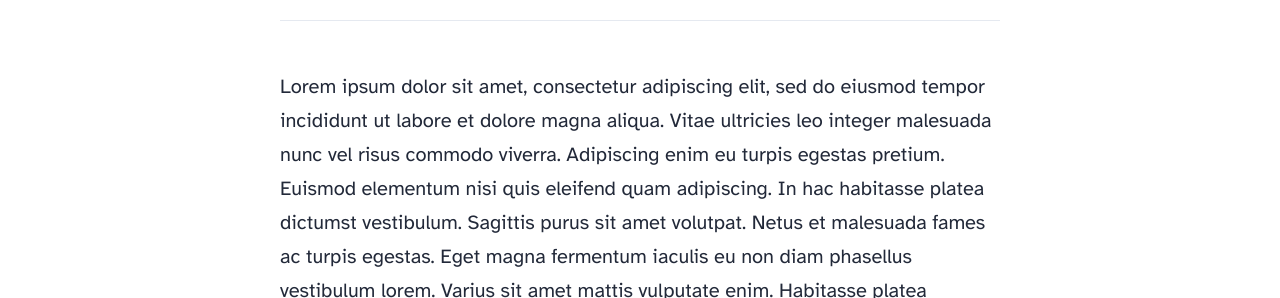
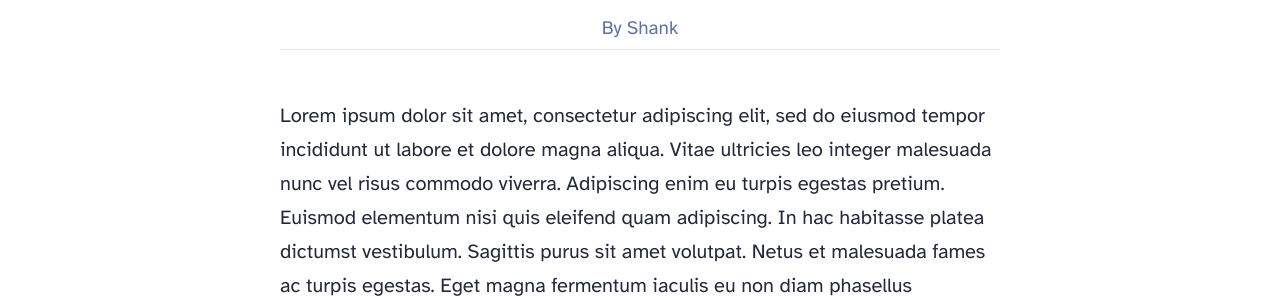
Before and after one commit to devshank3/devshank3.github.io, an Astro site: page /blog/first-post in a window 1280 px wide. Shown: the part 802-1100 px from the top of the page. Built offline with nearby package versions, Linux system fonts and the light colour scheme; Astro itself is replaced by a stand-in of ours.

Commit message:
Add author frontmatter and display in layout
Add a required author field to the blog collection schema and update existing posts to include author metadata (set to 'Shank'). Add a new post (server-sent-events.md) and its image asset (server-sent-events.jpg) including tags and hero image. Update BlogPost.astro to accept and render the author with basic styling (shows "By {author}"). These changes ensure author information is captured and displayed for blog posts.

```diff
--- a/src/content.config.ts
+++ b/src/content.config.ts
@@ -8,6 +8,7 @@ const blog = defineCollection({
 	schema: ({ image }) =>
 		z.object({
 			title: z.string(),
+			author: z.string(),
 			description: z.string(),
 			// Transform string to Date object
 			pubDate: z.coerce.date(),
--- a/src/content/blog/first-post.md
+++ b/src/content/blog/first-post.md
@@ -1,5 +1,6 @@
 ---
 title: 'First post'
+author: 'Shank'
 description: 'Lorem ipsum dolor sit amet'
 pubDate: 'Jul 08 2022'
 heroImage: '../../assets/blog-placeholder-3.jpg'
--- a/src/content/blog/fourth-post.md
+++ b/src/content/blog/fourth-post.md
@@ -1,5 +1,6 @@
 ---
 title: 'The First post'
+author: 'Shank'
 description: ''
 pubDate: 'Feb 08 2026'
 heroImage: '../../assets/firstpost.jpg'
--- a/src/content/blog/markdown-style-guide.md
+++ b/src/content/blog/markdown-style-guide.md
@@ -1,5 +1,6 @@
 ---
 title: 'Markdown Style Guide'
+author: 'Shank'
 description: 'Here is a sample of some basic Markdown syntax that can be used when writing Markdown content in Astro.'
 pubDate: 'Jun 19 2024'
 heroImage: '../../assets/blog-placeholder-1.jpg'
--- a/src/content/blog/randompage.md
+++ b/src/content/blog/randompage.md
@@ -1,5 +1,6 @@
 ---
 title: 'This is a random page'
+author: 'Shank'
 description: 'Lorem ipsum dolor sit amet'
 pubDate: 'Feb 10 2026'
 heroImage: '../../assets/blog-placeholder-3.jpg'
--- a/src/content/blog/second-post.md
+++ b/src/content/blog/second-post.md
@@ -1,5 +1,6 @@
 ---
 title: 'Second post'
+author: 'Shank'
 description: 'Lorem ipsum dolor sit amet'
 pubDate: 'Jul 15 2022'
 heroImage: '../../assets/blog-placeholder-4.jpg'
--- /dev/null
+++ b/src/content/blog/server-sent-events.md
@@ -0,0 +1,10 @@
+---
+title: "SSE .NET Client's reconnect story"
+author: 'Shank'
+description: 'Server sent events in .NET 10'
+pubDate: 'Feb 12 2026'
+heroImage: '../../assets/server-sent-events.jpg'
+tags: ['dotnet', 'server-sent-events']
+---
+
+Yes
--- a/src/content/blog/third-post.md
+++ b/src/content/blog/third-post.md
@@ -1,5 +1,6 @@
 ---
 title: 'Third post'
+author: 'Shank'
 description: 'Lorem ipsum dolor sit amet'
 pubDate: 'Jul 22 2022'
 heroImage: '../../assets/blog-placeholder-2.jpg'
--- a/src/content/blog/using-mdx.mdx
+++ b/src/content/blog/using-mdx.mdx
@@ -1,5 +1,6 @@
 ---
 title: 'Using MDX'
+author: 'Shank'
 description: 'Lorem ipsum dolor sit amet'
 pubDate: 'Jun 01 2024'
 heroImage: '../../assets/blog-placeholder-5.jpg'
--- a/src/layouts/BlogPost.astro
+++ b/src/layouts/BlogPost.astro
@@ -11,7 +11,7 @@ type Props = CollectionEntry<'blog'>['data'] & {
 	nextPost?: CollectionEntry<'blog'>;
 };
 
-const { title, description, pubDate, updatedDate, heroImage, tags = [], prevPost, nextPost } = Astro.props;
+const { title, author, description, pubDate, updatedDate, heroImage, tags = [], prevPost, nextPost } = Astro.props;
 ---
 
 <html lang="en">
@@ -54,6 +54,11 @@ const { title, description, pubDate, updatedDate, heroImage, tags = [], prevPost
 			}
 			.last-updated-on {
 				font-style: italic;
+			}
+			.author {
+				font-size: 0.95em;
+				color: rgb(var(--gray));
+				margin-bottom: 0.5em;
 			}
 			.tags {
 				margin-top: 1em;
@@ -112,6 +117,7 @@ const { title, description, pubDate, updatedDate, heroImage, tags = [], prevPost
 							}
 						</div>
 						<h1>{title}</h1>
+						{author && <div class="author">By {author}</div>}
 						<hr />
 					</div>
 					<slot />
```
Also changed, not shown: src/assets/server-sent-events.jpg (added).
